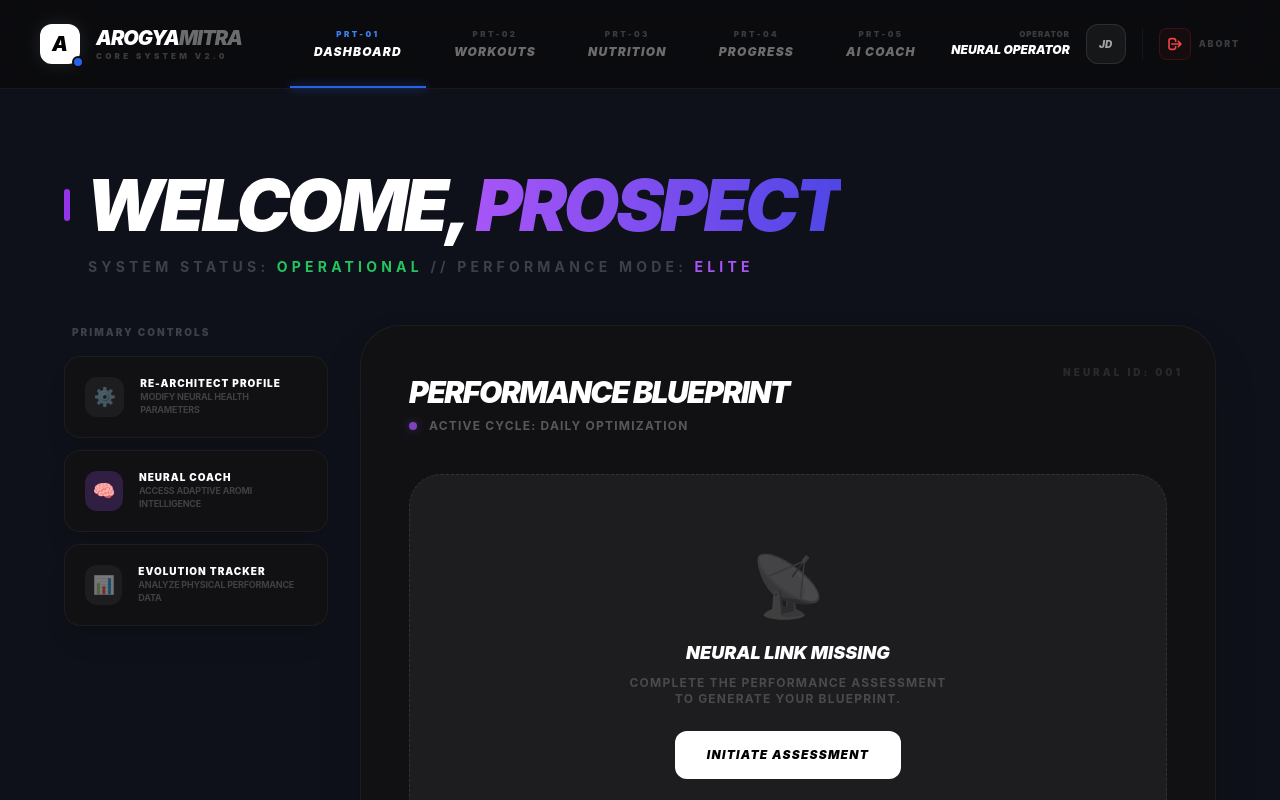
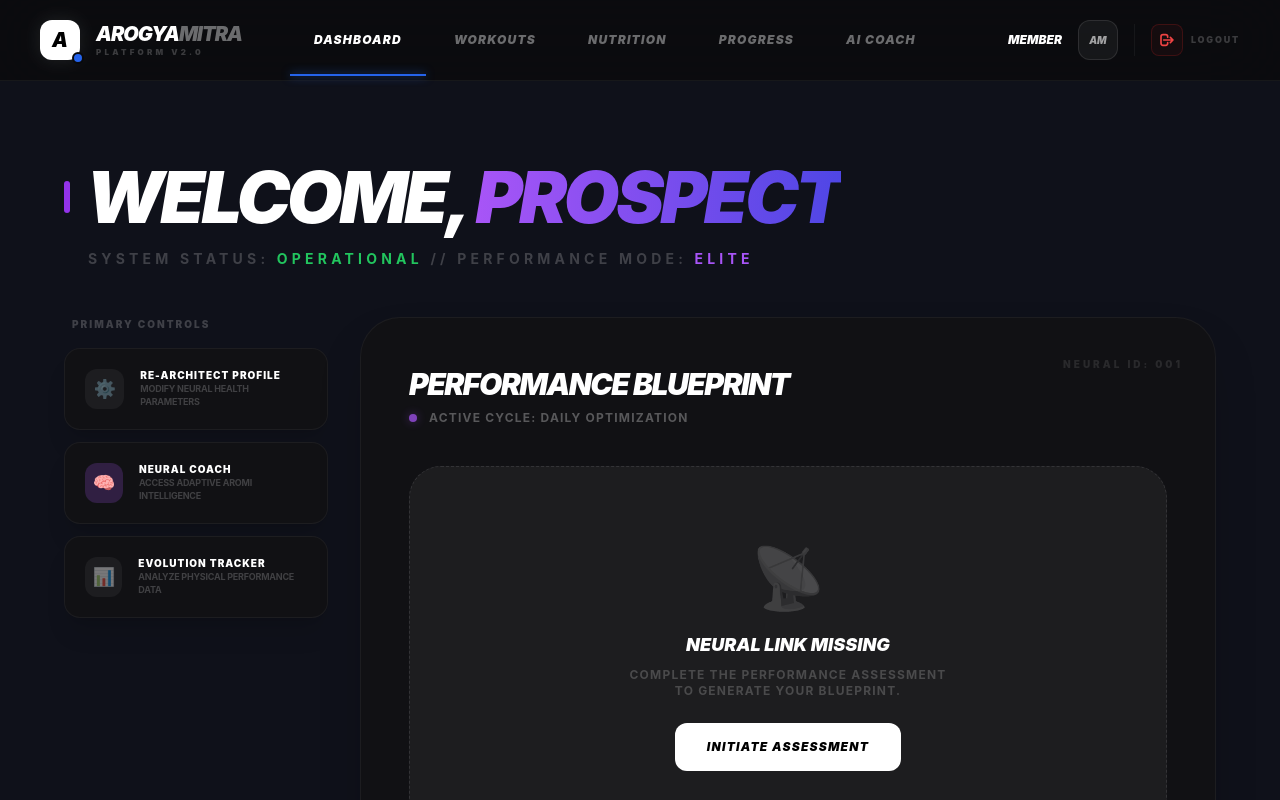
Before and after one commit to shahrozebaig/ArogyaMitra, a React (Create React App) app in the folder frontend/: page /dashboard in a window 1280 px wide. Built offline with nearby package versions, Linux system fonts and the light colour scheme; no server answers.

Commit message:
Added the missing Component

```diff
--- a/frontend/src/components/Navbar.js
+++ b/frontend/src/components/Navbar.js
@@ -31,7 +31,7 @@ function Navbar() {
               <h1 className="text-xl font-black italic uppercase tracking-tighter leading-none group-hover:text-blue-500 transition-colors">
                 Arogya<span className="text-white/40">Mitra</span>
               </h1>
-              <span className="text-[8px] font-black text-white/20 uppercase tracking-[0.4em] leading-none mt-1">Core System v2.0</span>
+              <span className="text-[8px] font-black text-white/20 uppercase tracking-[0.4em] leading-none mt-1">Platform v2.0</span>
             </div>
           </Link>
           <nav className="hidden lg:flex items-center gap-1">
@@ -44,9 +44,6 @@ function Navbar() {
                   className={`group relative px-6 py-2 transition-all`}
                 >
                   <div className="flex flex-col items-center">
-                    <span className={`text-[8px] font-black uppercase tracking-[0.3em] mb-1 transition-colors ${isActive ? 'text-blue-500' : 'text-white/20 group-hover:text-white/40'}`}>
-                      PRT-{link.id}
-                    </span>
                     <span className={`text-xs font-black italic uppercase tracking-widest transition-all ${isActive ? 'text-white' : 'text-white/40 group-hover:text-white/70'}`}>
                       {link.name}
                     </span>
@@ -63,15 +60,14 @@ function Navbar() {
           <div className="flex items-center gap-4">
             <Link to="/profile" className="flex items-center gap-4 group">
               <div className="text-right hidden md:block">
-                <p className="text-[8px] font-black text-white/20 uppercase tracking-widest leading-none mb-1">Operator</p>
                 <p className="text-xs font-black italic uppercase text-white group-hover:text-blue-500 transition-colors">
-                  {user?.name || "Neural Operator"}
+                  {user?.name || "Member"}
                 </p>
               </div>
               <div className="w-10 h-10 rounded-xl bg-white/5 border border-white/10 flex items-center justify-center group-hover:border-blue-500/50 transition-all overflow-hidden relative">
                 <div className="absolute inset-0 bg-gradient-to-tr from-blue-600/10 to-purple-600/10 opacity-0 group-hover:opacity-100 transition-opacity"></div>
                 <span className="text-[10px] font-black italic text-white/60 relative z-10">
-                  {user?.name?.slice(0, 2).toUpperCase() || "JD"}
+                  {user?.name?.slice(0, 2).toUpperCase() || "AM"}
                 </span>
               </div>
             </Link>
@@ -85,7 +81,7 @@ function Navbar() {
                   <path strokeLinecap="round" strokeLinejoin="round" strokeWidth="2.5" d="M17 16l4-4m0 0l-4-4m4 4H7m6 4v1a3 3 0 01-3 3H6a3 3 0 01-3-3V7a3 3 0 013-3h4a3 3 0 013 3v1" />
                 </svg>
               </div>
-              <span className="hidden lg:block text-[9px] font-black text-white/20 uppercase tracking-[0.2em] group-hover:text-red-500 transition-colors">Abort</span>
+              <span className="hidden lg:block text-[9px] font-black text-white/20 uppercase tracking-[0.2em] group-hover:text-red-500 transition-colors">Logout</span>
             </button>
           </div>
         </div>
```
